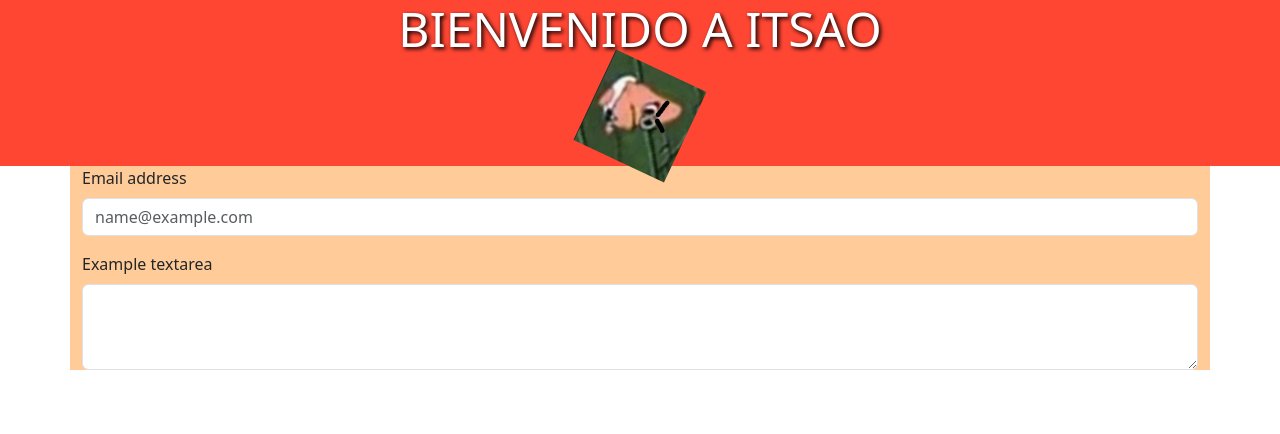
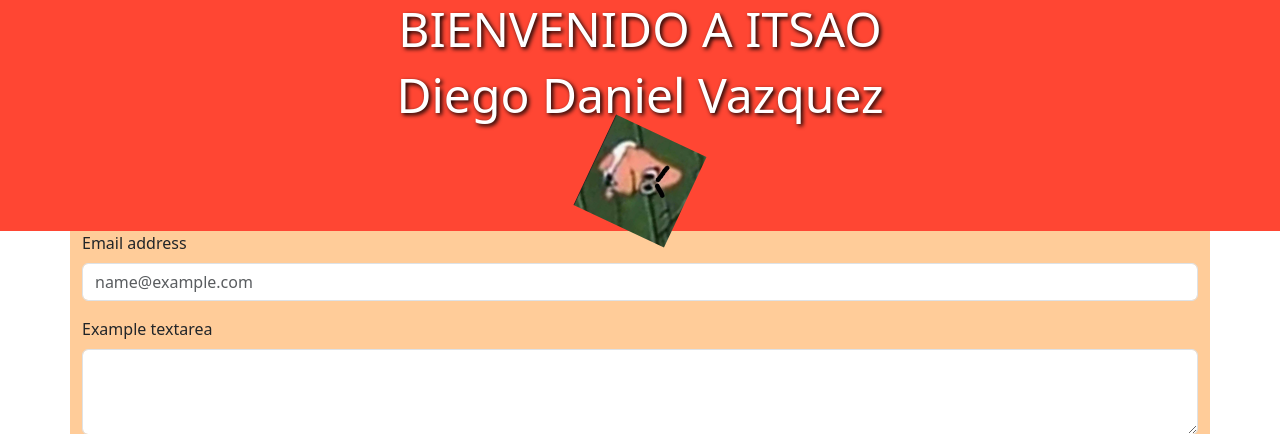
Before and after one commit to diezit0/itsao, a PHP site: page / in a window 1280 px wide. Shown: the top 434 px of the page. Run offline with PHP 8.4, Linux system fonts and the light colour scheme.

Commit message:
agregue un h1 con mi nombre

```diff
--- a/index.php
+++ b/index.php
@@ -29,6 +29,7 @@
   <body>
     <div class="container-fluid text-center" style="background:#ff4633;">
       <h1 class="highlight-text">BIENVENIDO A ITSAO</h1>
+      <h1 class="highlight-text">Diego Daniel Vazquez</h1>
       <img src="Cliente\Captura de pantalla 2023-04-08 231834.png" width="100" height="100" class="mx-auto d-block rotate">
     </div>
 
```
